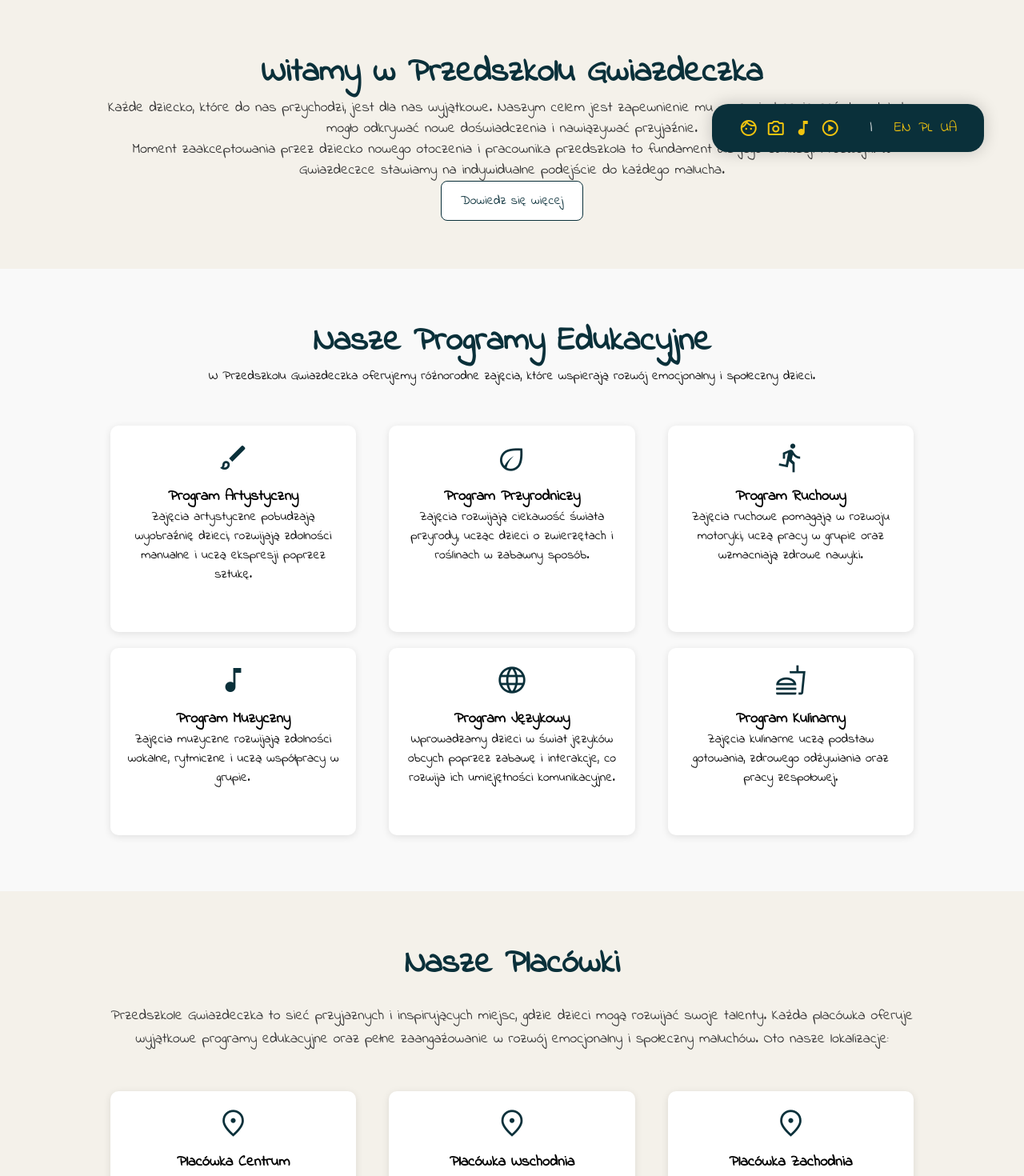
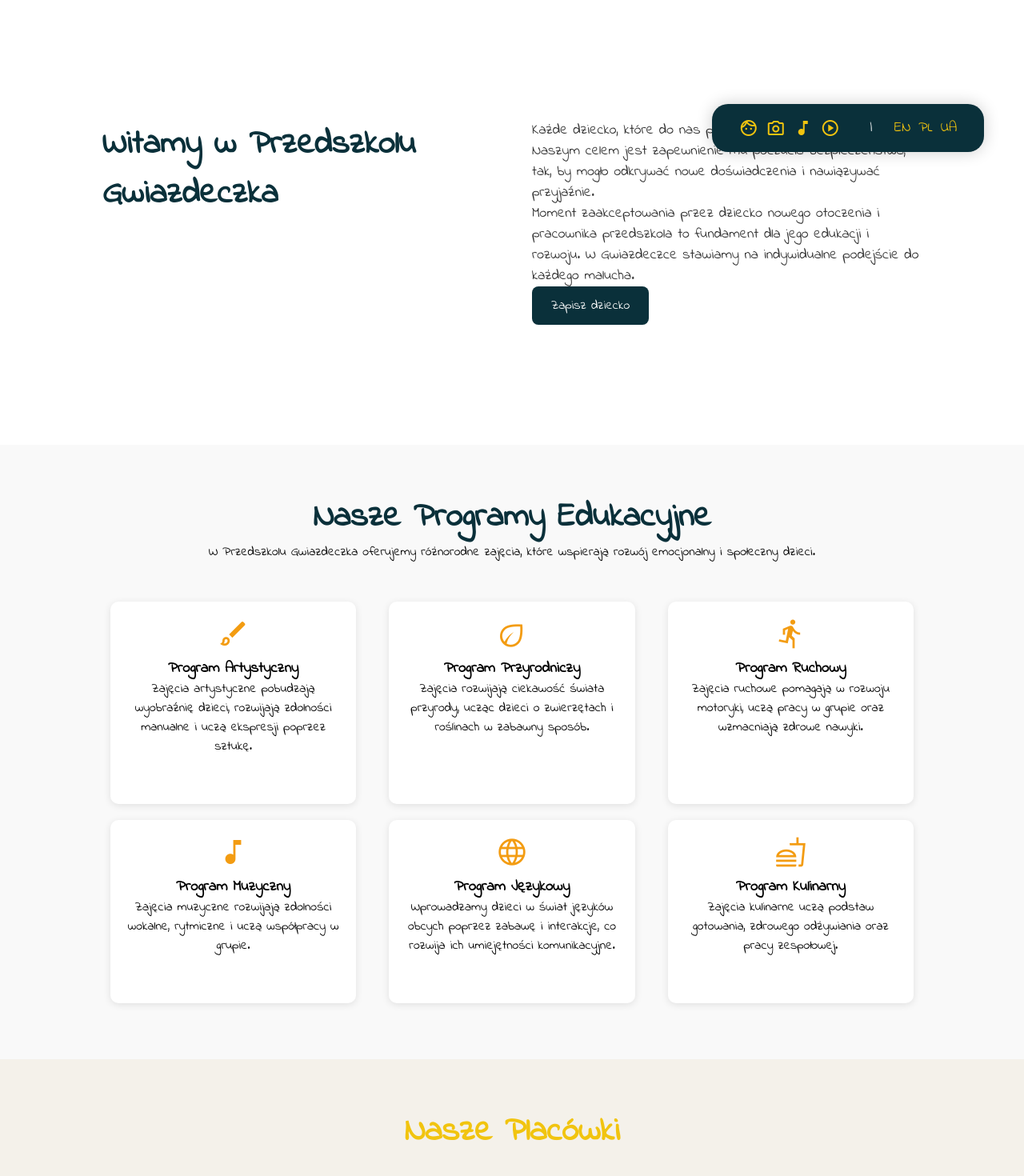
Before and after one commit to Smoleckk/portal-maluch, an Angular app in the folder web/maluch/: page / in a window 1280 px wide. Shown: the part 560-2030 px from the top of the page at 80% size. Built offline with nearby package versions, Linux system fonts and the light colour scheme.

Commit message:
nawet nie najgorzej, pare sensowynych sekcji

```diff
--- a/web/maluch/projects/maluch-app/src/app/funkcjonalnosci/prezentacja/strony/prezentacja-strona-glowna/prezentacja-strona-glowna.component.html
+++ b/web/maluch/projects/maluch-app/src/app/funkcjonalnosci/prezentacja/strony/prezentacja-strona-glowna/prezentacja-strona-glowna.component.html
@@ -10,12 +10,19 @@
 <!-- Welcome Section -->
 <section class="welcome">
   <div class="container">
-    <h1>Witamy w Przedszkolu Gwiazdeczka</h1>
-    <p>Każde dziecko, które do nas przychodzi, jest dla nas wyjątkowe. Naszym celem jest zapewnienie mu poczucia bezpieczeństwa, tak, by mogło odkrywać nowe doświadczenia i nawiązywać przyjaźnie.</p>
-    <p>Moment zaakceptowania przez dziecko nowego otoczenia i pracownika przedszkola to fundament dla jego edukacji i rozwoju. W Gwiazdeczce stawiamy na indywidualne podejście do każdego malucha.</p>
-    <a href="#" class="btn btn-dark">Dowiedz się więcej</a>
+    <div class="welcome-content">
+      <div class="welcome-left">
+        <h1>Witamy w Przedszkolu <br> Gwiazdeczka</h1>
+      </div>
+      <div class="welcome-right">
+        <p>Każde dziecko, które do nas przychodzi, jest dla nas wyjątkowe. Naszym celem jest zapewnienie mu poczucia bezpieczeństwa, tak, by mogło odkrywać nowe doświadczenia i nawiązywać przyjaźnie.</p>
+        <p>Moment zaakceptowania przez dziecko nowego otoczenia i pracownika przedszkola to fundament dla jego edukacji i rozwoju. W Gwiazdeczce stawiamy na indywidualne podejście do każdego malucha.</p>
+        <a href="#" class="btn btn-light">Zapisz dziecko</a>
+      </div>
+    </div>
   </div>
 </section>
+
 
 <!-- Course Section -->
 <section class="course">
--- a/web/maluch/projects/maluch-app/src/app/funkcjonalnosci/prezentacja/strony/prezentacja-strona-glowna/prezentacja-strona-glowna.component.scss
+++ b/web/maluch/projects/maluch-app/src/app/funkcjonalnosci/prezentacja/strony/prezentacja-strona-glowna/prezentacja-strona-glowna.component.scss
@@ -1,16 +1,3 @@
-/* Global Styles */
-* {
-  margin: 0;
-  padding: 0;
-  box-sizing: border-box;
-}
-
-body {
-  font-family: 'Arial', sans-serif;
-  line-height: 1.6;
-}
-
-/* Utility Classes */
 .container {
   width: 80%;
   margin: 0 auto;
@@ -53,6 +40,18 @@ body {
   color: #fff;
 }
 
+.location-col .icon {
+  color: #f39c12;
+  font-size: 40px;
+  margin-bottom: 10px;
+}
+.course .icon {
+  color: #f39c12;
+  font-size: 40px;
+  margin-bottom: 10px;
+}
+
+
 /* Header Section */
 .header {
   min-height: 70vh;
@@ -80,9 +79,25 @@ body {
 
 /* Welcome Section */
 .welcome {
-  padding: 60px 0;
-  text-align: center;
-  //background: linear-gradient(to left, #f1c40f, #ffffff);
+  padding: 150px 0;
+  background: #fff;
+}
+
+.welcome-content {
+  display: flex;
+  //align-items: center;
+  justify-content: center;
+}
+
+.welcome-left {
+  flex: 2;
+  //text-align: right;
+}
+
+.welcome-right {
+  flex: 2;
+  padding-left: 50px;
+  text-align: left;
 }
 
 .welcome h1 {
@@ -94,6 +109,7 @@ body {
   font-size: 18px;
   color: #333;
 }
+
 
 /* Course Section */
 .course {
@@ -145,7 +161,8 @@ body {
 
 .locations h1 {
   font-size: 42px;
-  color: #0A303A;
+  color: #f1c40f;
+
   margin-bottom: 20px;
 }
 
@@ -194,7 +211,7 @@ body {
 
 /* Recruitment Section */
 .recruitment {
-  padding: 60px 0;
+  padding: 120px 0;
   text-align: center;
 }
 
```
